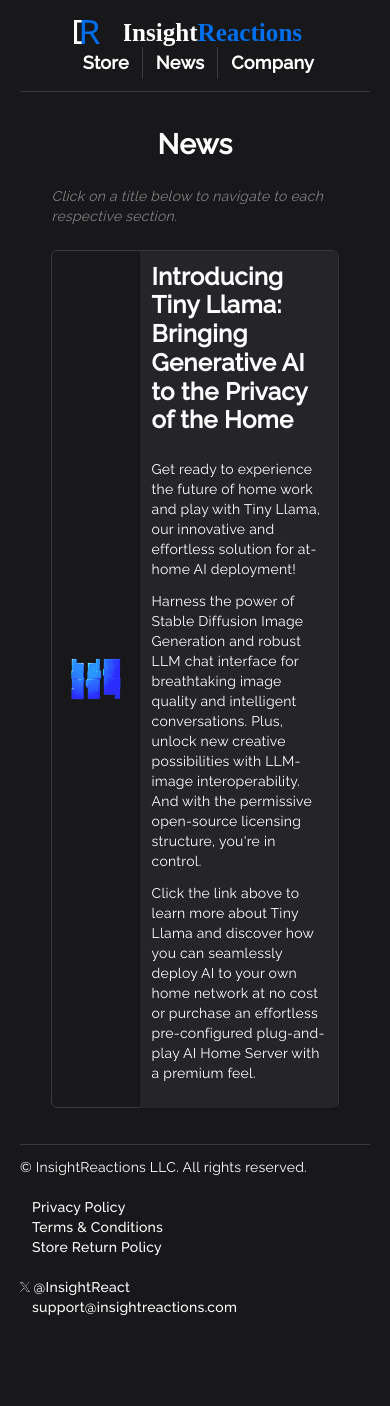
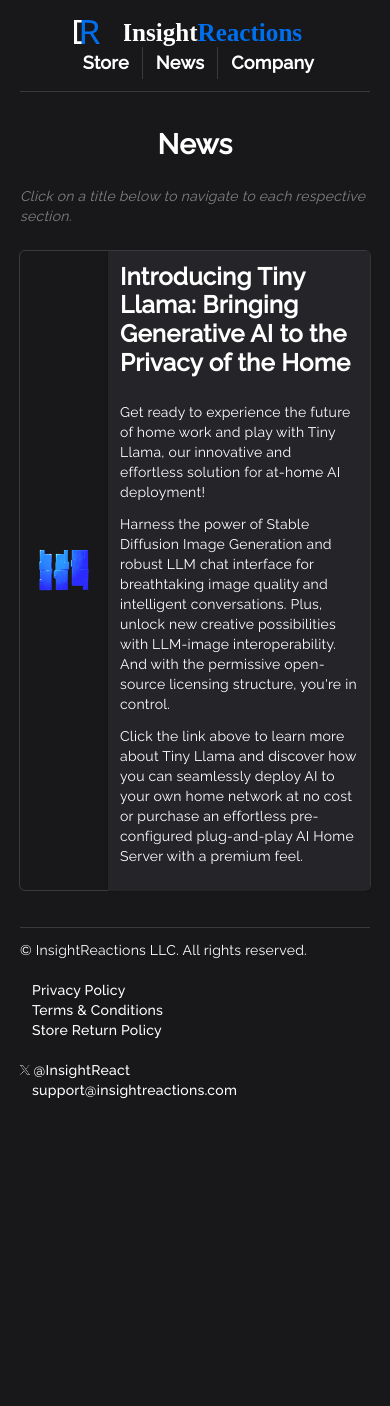
Before and after one commit to InsightReactions/insightreactions.github.io, a Jekyll site: the page built from docs/index.html, in a window 390 px wide. Built offline with Jekyll 4.4.1, drawn with Linux system fonts in a browser that asks for light colours; after the commit the page ends 1189 px from its top, so only the background shows below that.

Commit message:
increase mobile usability

```diff
--- a/docs/_layouts/default.html
+++ b/docs/_layouts/default.html
@@ -5,8 +5,8 @@
 
 <body class="mat-app-background mat-body" style="padding: 12px; margin-bottom: 77px;">
     {% include header.html %}
-    <div class="body-content">
-        <div class="body-content fitArticleWidth" style="padding: 0px;">
+    <div class="body-content" style="padding-top: 24px; padding-bottom: 24px;">
+        <div class="body-content fitArticleWidth">
             {{ content }}
         </div>
     </div>
--- a/docs/style.css
+++ b/docs/style.css
@@ -2391,7 +2391,7 @@
   width: 960px;
 
   @media (max-width: 1020px) {
-      width: 95%;
+      width: 100%;
   }
 }
 
@@ -2525,6 +2525,5 @@
   flex-direction: column;
   align-items: center;
   justify-content: center;
-  padding: 24px;
   gap: 12px;
 }
```
